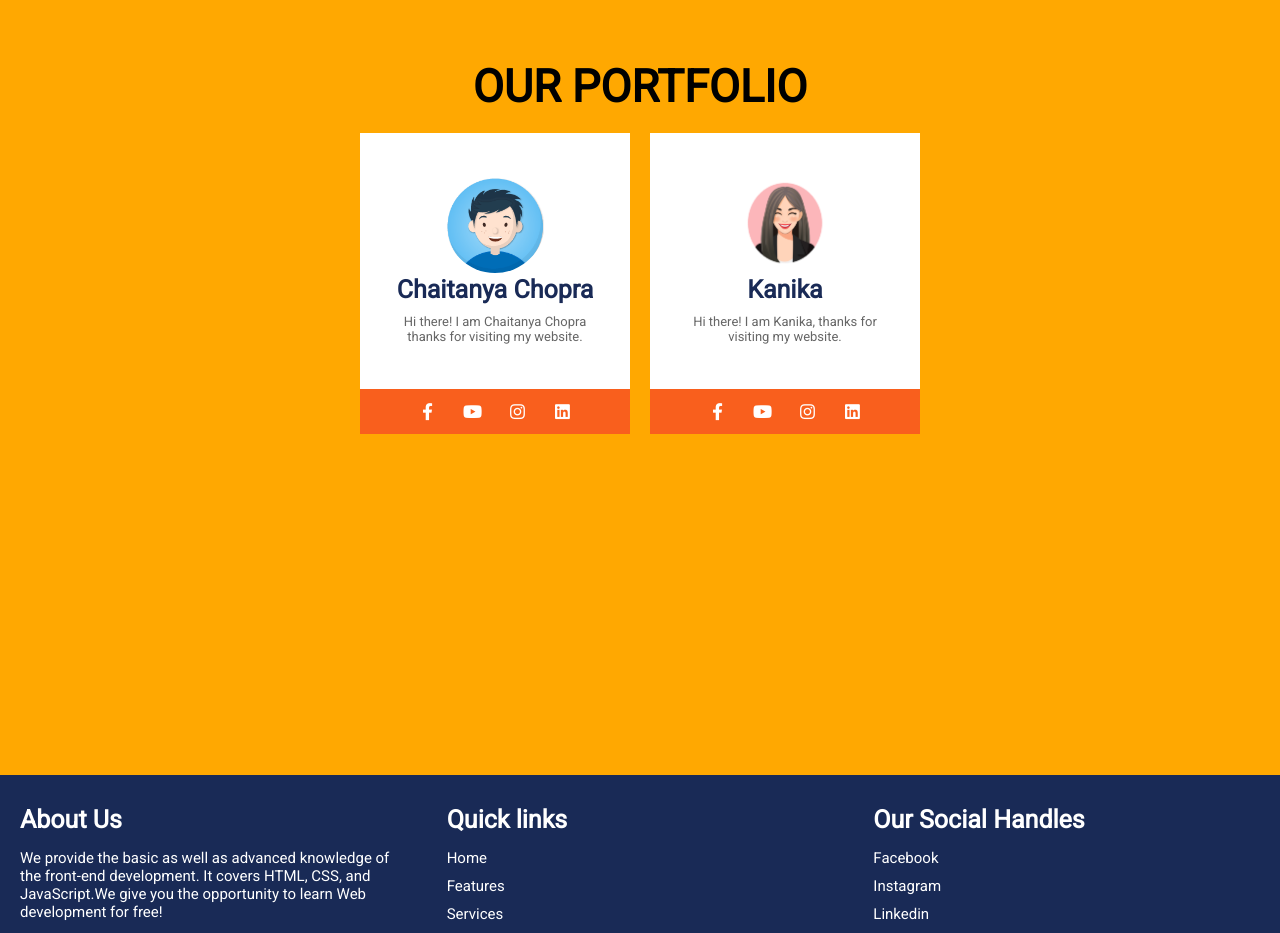
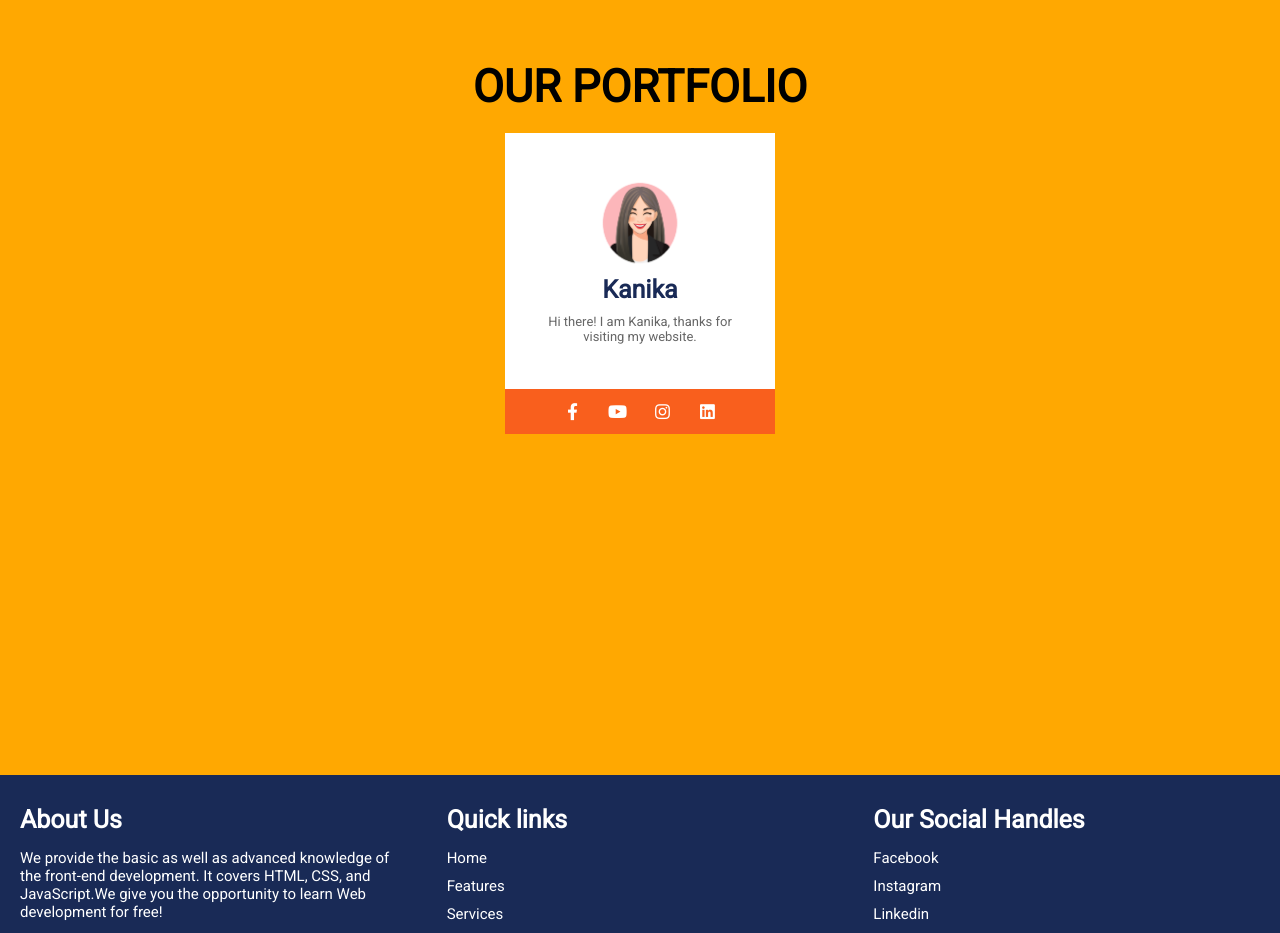
Before and after one commit to kanika2106/web, a plain HTML site: page index.html in a window 1280 px wide. Shown: the part 3500-4433 px from the top of the page. Drawn offline with Linux system fonts and the light colour scheme.

Commit message:
Update index.html

```diff
--- a/index.html
+++ b/index.html
@@ -237,19 +237,7 @@ to succeed in such a role, and you’ll also get your hands dirty with code!</p>
     <h1 class="heading">Our Portfolio</h1>
 
     <div class="box-container">
-    <div class="box">
-            <img src="images/boy3.png" alt="">
-            <h3>Chaitanya Chopra</h3>
 
-            <p>Hi there! I am Chaitanya Chopra thanks for visiting my website. </p>
-            <div class="share">
-                <a href="https://www.facebook.com"target="_blank" class="fab fa-facebook-f"></a>
-                <a href="https://www.youtube.com"target="_blank" class="fab fa-youtube"></a>
-                <a href="https://www.instagram.com/"target="_blank" class="fab fa-instagram"></a>
-                <a href="https://www.linkedin.com/in"target="_blank" class="fab fa-linkedin"></a>
-            </div>
-
-        </div>
         <div class="box">
             <img src="images/girl.png" alt="">
             <h3>Kanika</h3>
@@ -261,11 +249,6 @@ to succeed in such a role, and you’ll also get your hands dirty with code!</p>
                 <a href="https://www.instagram.com"target="_blank" class="fab fa-instagram"></a>
                 <a href="https://www.linkedin.com/in/"target="_blank" class="fab fa-linkedin"></a>
             </div>
-
-
-
-
-
     </div>
 
 </section>
```
